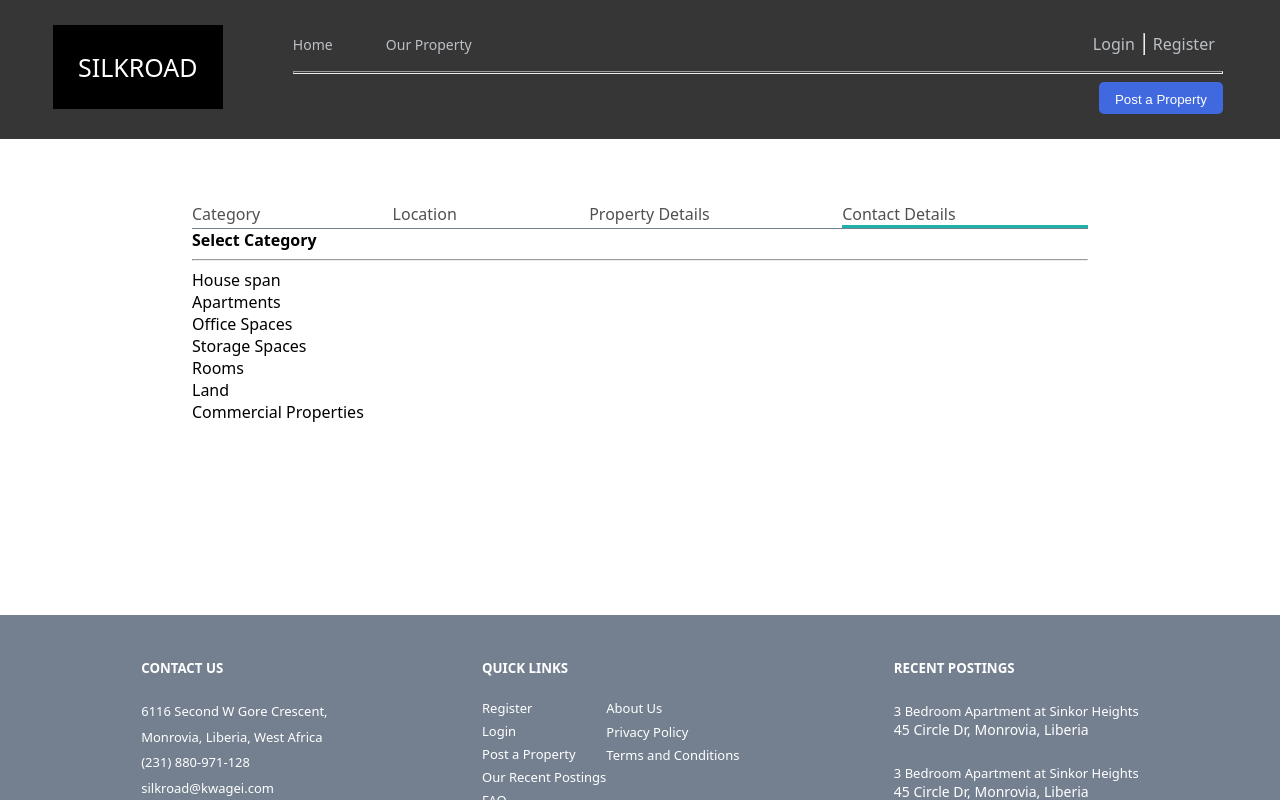
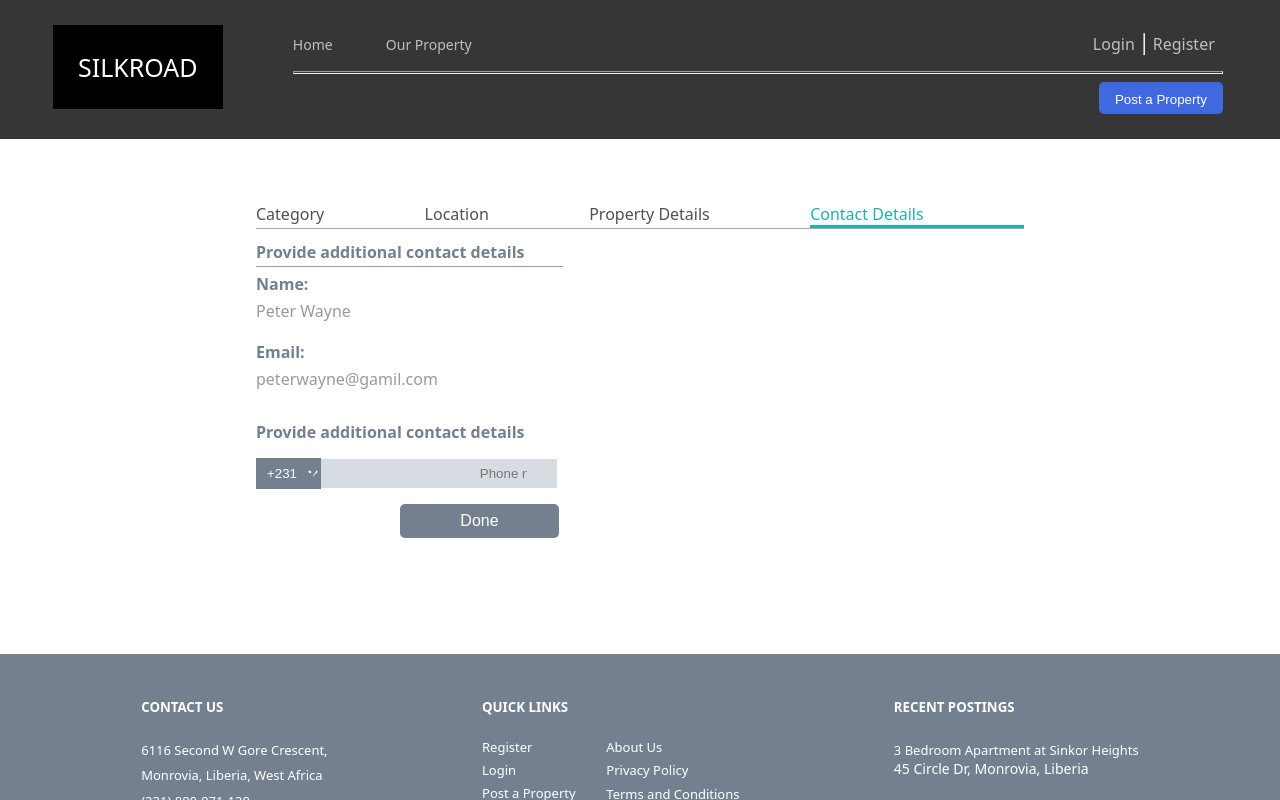
Before and after one commit to benjaminangafua/silk-road-vue-composition-api, a Vue app: page /post-a-property/contact-detail in a window 1280 px wide. Shown: the top 800 px of the page. Built offline with nearby package versions, Linux system fonts and the light colour scheme.

Commit message:
Property detail

```diff
--- a/src/views/ContactDetail.vue
+++ b/src/views/ContactDetail.vue
@@ -1,7 +1,35 @@
 <script setup>
 import FooterDown from '../components/FooterDown.vue'
 import HeadTop from '../components/HeadTop.vue';
+import  {RouterLink}  from 'vue-router';
+import { computed } from '@vue/runtime-core';
 
+const greaterThan = computed(()=>{
+    return {
+        grt: `<span class="material-symbols-outlined">arrow_circle_right</span>`,
+        amenities: `
+                    <div class="amenities-cl-2">
+                        <div class="amenities-item">
+                            <div><label for="garage"> Garage</label></div>
+                            <div><label for="Swimming Pool"> Swimming Pool </label></div>
+                            <div> <label for="Laundry"> Laundry </label></div>
+                            <div><label for="Advertisements"> Advertisements </label></div>
+                            <div><label for="Garden"> Garden </label></div>
+                            <div><label for="Generator"> Generator </label></div>
+                        </div>
+
+                        <div class="amenities-checkbox">
+                            <div><input type="checkbox" name="garage"></div>
+                            <div><input type="checkbox" name="Swimming Pool"></div>
+                            <div><input type="checkbox" name="Laundry"></div>
+                            <div><input type="checkbox" name="Advertisements"></div>
+                            <div><input type="checkbox" name="Garden"></div>
+                            <div><input type="checkbox" name="Generator"></div>
+                        </div>
+                    </div>
+                    `
+    }
+})
 </script>
 
 <template>
@@ -11,23 +39,43 @@ import HeadTop from '../components/HeadTop.vue';
         </div>
         <div id="main-c">
             <div class="title-c">
-                <div class="category"><RouterLink to="/post-a-property/category">Category</RouterLink> </div>
+                <div class="category "><RouterLink to="/post-a-property/category">Category</RouterLink> </div>
                 <div class="location"> <RouterLink to="/post-a-property/location">Location</RouterLink> </div>
                 <div class="property-details"><RouterLink to="/post-a-property/detail">Property Details</RouterLink> </div>
                 <div class="contact-details active"><RouterLink to="/post-a-property/contact-detail"> Contact Details</RouterLink> </div>
             </div>
-            <div class="select-category"><strong>Select Category</strong></div>
-            <div>
-                <hr>
-            </div>
-            <div class="category-list">
-                <div class="houses">House span</div>
-                <div class="apartments">Apartments</div>
-                <div class="office-space">Office Spaces</div>
-                <div class="storage-space">Storage Spaces</div>
-                <div class="rooms">Rooms</div>
-                <div class="land">Land</div>
-                <div class="commercial-properties">Commercial Properties</div>
+            <div class="main-contact-content">
+                <div class="provide-detail">
+                    <strong>Provide additional contact details</strong>
+                    <div class="property-hr"></div>
+                </div>
+                <div class="contact-content">
+                    <form action="">
+                        <div class="name">
+                            <div><b>Name:</b> </div>
+                            <div>Peter Wayne</div>
+                        </div>
+                        <div class="email">
+
+                        <div><b>Email:</b> </div>
+                        <div>peterwayne@gamil.com</div>
+                        </div>
+
+                        <div class="add-contact"><strong >Provide additional contact details</strong></div>
+
+                        <div class="c-code" id="placeholder-p">
+                            <select name="c-code" id="">
+                                <option value="+231">+231</option>
+                                <option value="+234">+234</option>
+                                <option value="+134">+134</option>
+                                <option value="+412">+412</option>
+                            </select>
+                            <input id="input2" type="tel" placeholder="Phone number">
+                            <font-awesome-icon id="phone-icon" :icon="['fas', 'phone-alt']" />
+                        </div>
+                    </form>
+                </div>
+                <div class="btn-continue"> <button>Done</button></div>
             </div>
         </div>
         <div id="footer"><FooterDown /></div>
@@ -35,37 +83,78 @@ import HeadTop from '../components/HeadTop.vue';
 </template>
 
 <style scoped>
+    @import url('../assets/post-a-property.css');
 
-a{
-    color: #505050;
+.contact-details {
+    border-bottom: 3px solid #20B2AA;
 }
-.container-c{
-  min-height: 100vh;
-  margin: 0;
-  display: grid;
-  grid-template-rows: auto 2fr auto;
+.provide-detail{
+    margin-top: 4%;
 
 }
+strong{
 
-#head-bg-color{
-    background-color: #505050;
-}
-#main-c{
-    padding: 5% 15% 15% 15%;
+    color: var(--dark-gray-clr) !important;
 }
 
-.title-c {
-    display: grid;
-    grid-template-columns: repeat(4, auto);
-    border-bottom: 1px solid hsl(214, 11%, 51%);
+.main-contact-content{
+    width: 40%;
 }
-.contact-details{
-    border-bottom: 3px solid #20B2AA;
+.contact-content{
+    color: var(--property-txt-clr)
 }
-#footer{
-  min-height:100%;
-  background: hsl(214, 11%, 51%);
+.property-hr{
+    border-bottom: 0.1px solid var(--property-txt-clr);
+    margin: 1% 0 2%;
+}
+.c-code select{
+padding: 7px;
+background-color: var(--dark-gray-clr);
+border: none;
+color: var(--white-clr);
 }
 
+.name {
 
+    margin-bottom: 6%;
+}
+.email{
+    margin-bottom: 3%;
+}
+b {
+    color: var(--dark-gray-clr) !important;
+}
+.name :first-child,.email :first-child{
+    margin-bottom: 5px;
+}
+.add-contact{
+    margin: 10% 0 5%;
+}
+.c-code input{
+    background: #d7dce2;
+    border: none;
+    padding: 7px 30px;
+    padding-left: 1.8rem;
+}
+#phone-icon {
+  margin-left: -16rem;
+}
+button{
+    border: none;
+    border-radius: 5px;
+    background: var(--dark-gray-clr);
+    color: var(--white-clr);
+    padding: 8px 0;
+    font-size: 1em;
+}
+.btn-continue button{
+    padding-right:  60px;
+    padding-left:  60px;
+    float: right;
+    margin-top: 5%;
+    margin-right: 1.5%;
+}
+.btn-continue{
+    width: 100%;
+}
 </style>
--- a/src/views/PropertyDetail.vue
+++ b/src/views/PropertyDetail.vue
@@ -118,7 +118,8 @@ const greaterThan = computed(()=>{
 }
 .provide-detail{
     margin-top: 2%;
-    color: var(--property-txt-clr);
+    color: var(--dark-gray-clr) !important;
+
 
 }
 .property-hr{
@@ -190,17 +191,17 @@ button{
     padding: 10px 30px;
     font-size: 1em;
 }
-.amenities-cl-4>>>{
+.amenities-cl-4:deep(){
     display: grid;
     grid-template-columns: repeat(4, 20%);
     gap: 0.5%;
     margin-top: 2%;
 }
-.amenities-cl-4>>>.amenities-cl-2{
+.amenities-cl-4:deep(.amenities-cl-2){
     display: grid;
     grid-template-columns: 80% 20%;
 }
-.amenities-cl-4>>>.amenities-cl-2 div{
+.amenities-cl-4:deep(.amenities-cl-2 div) {
     padding-bottom: 14px;
 }
 
```
